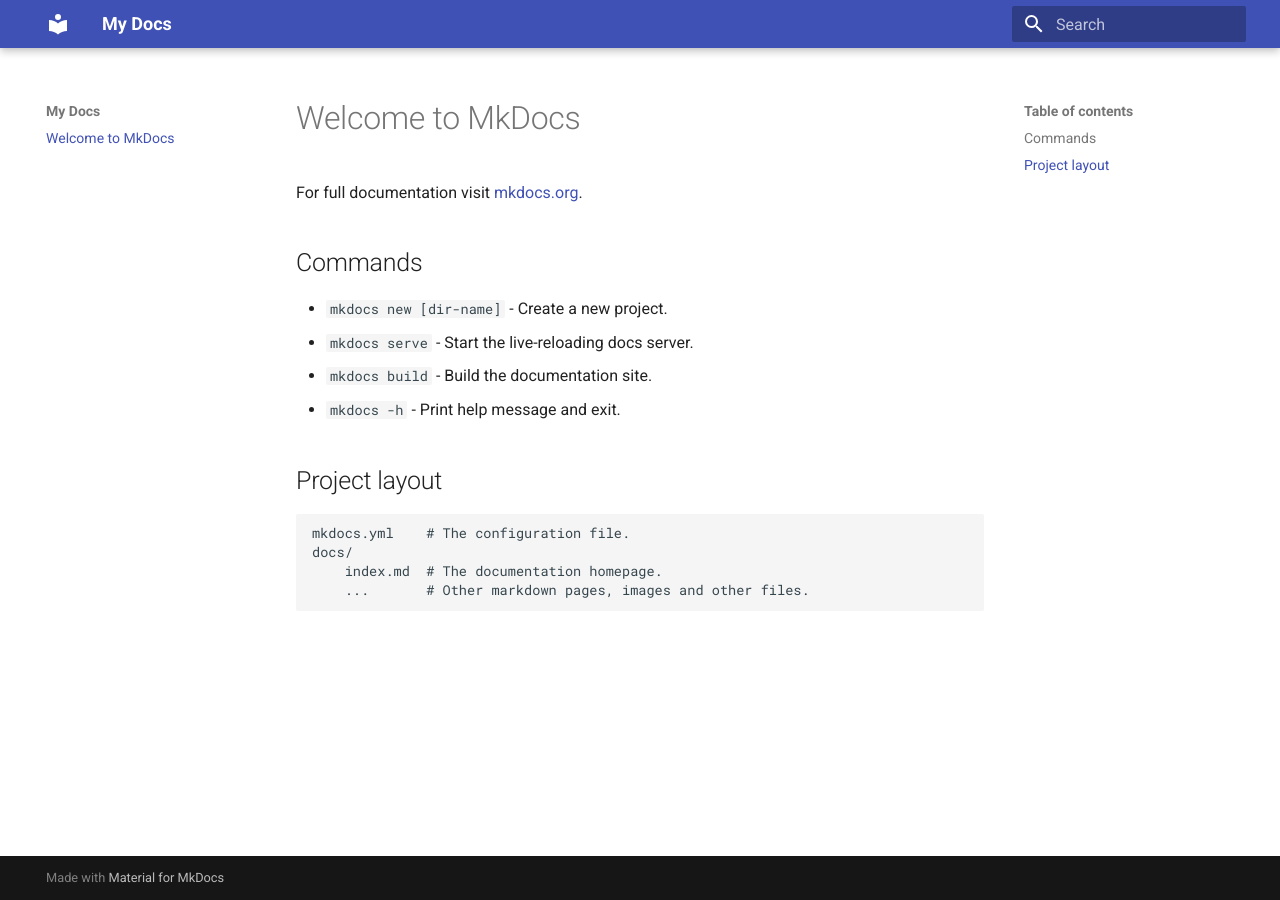
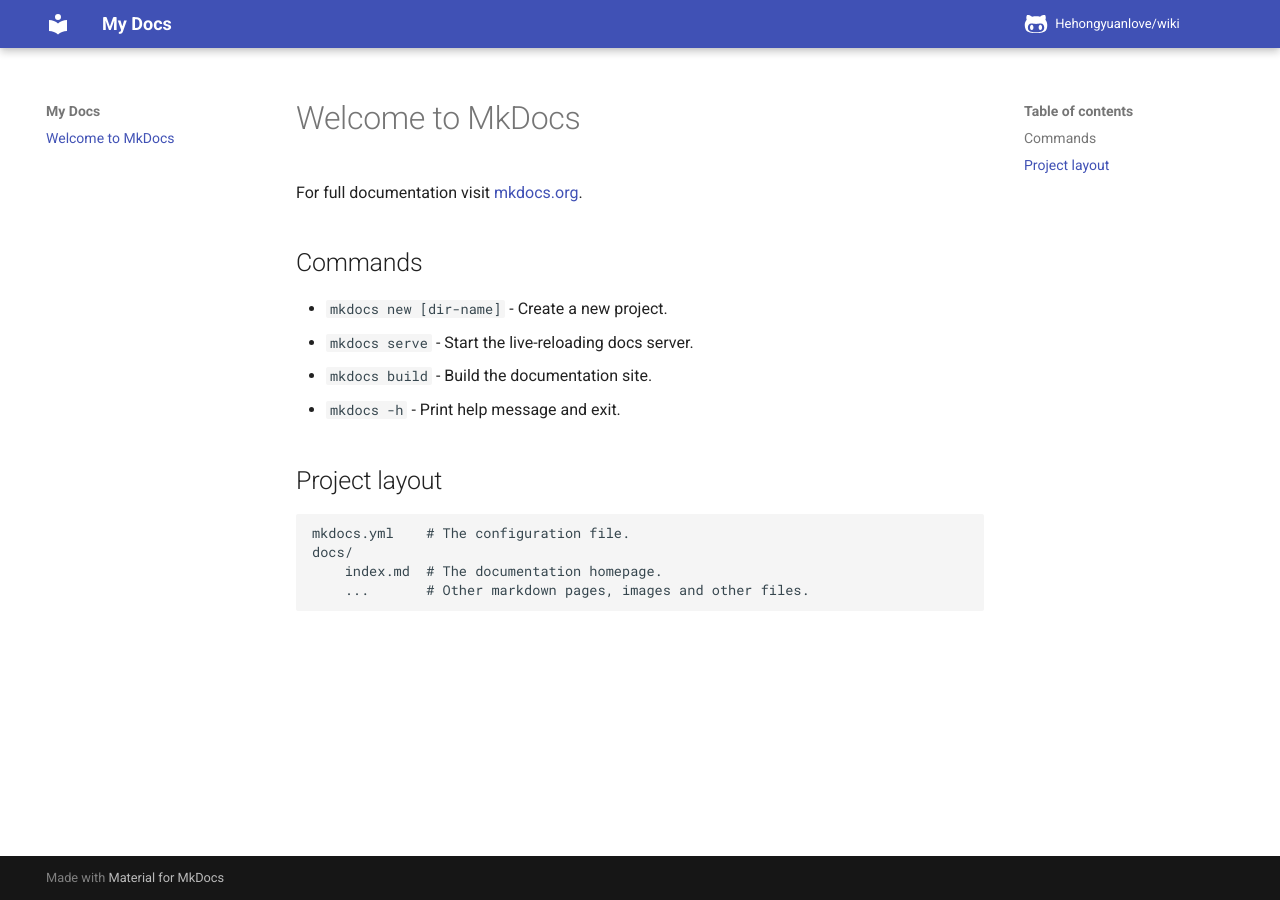
Before and after one commit to Hehongyuanlove/wiki, an MkDocs documentation site: the page built from docs/index.md, in a window 1280 px wide. Built offline with MkDocs 1.6.1 and Material for MkDocs 9.7.7, drawn with Linux system fonts in a browser that asks for light colours; comment, search, counter and statistics services are not loaded.

Commit message:
增加 github 显示

```diff
--- a/mkdocs.yml
+++ b/mkdocs.yml
@@ -1,3 +1,15 @@
 site_name: My Docs
+repo_name: Hehongyuanlove/wiki
+repo_url: https://github.com/Hehongyuanlove/wiki
 theme:
   name: material
+  icon:
+    repo: fontawesome/brands/github-alt
+plugins:
+  - git-authors
+  - git-revision-date-localized:
+      enable_creation_date: true
+      type: date
+  - git-committers:
+      repository: Hehongyuanlove/wiki
+      branch: main
```
